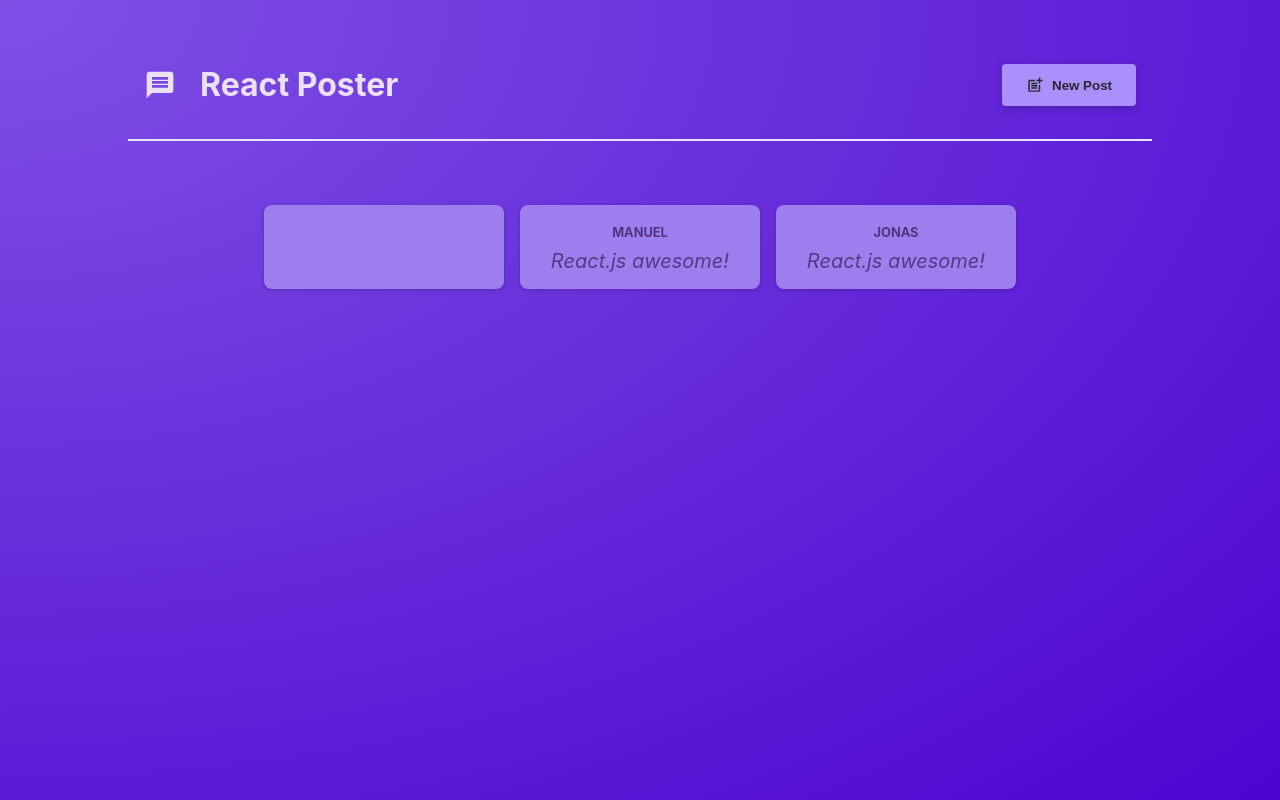
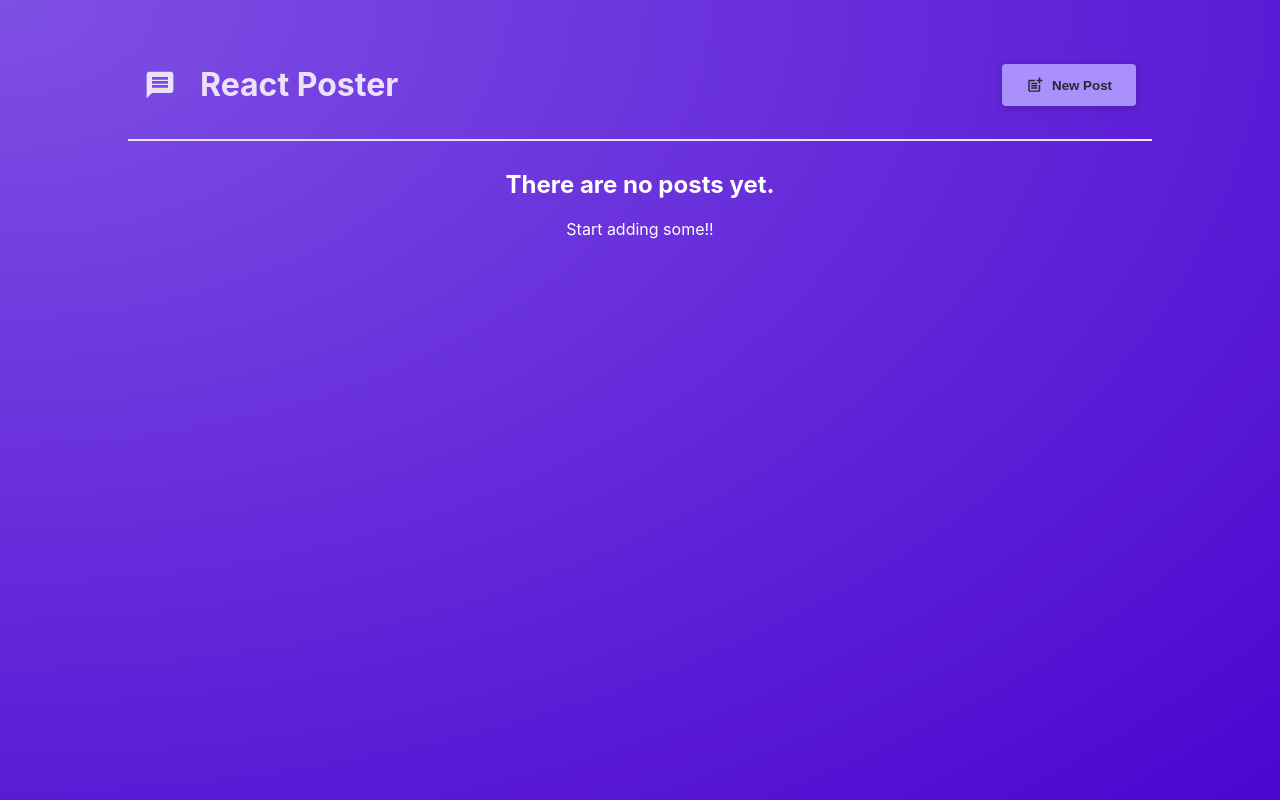
Before and after one commit to Abdelrahman-7z7/reactjs-recap-projects, a React (Vite) app: page / in a window 1280 px wide. Built offline with nearby package versions, Linux system fonts and the light colour scheme.

Commit message:
adding the functionality of creating and updating posts using useState array and handling the Post components by mapping - add the functionalities onStopPosting & onAddPost

```diff
--- a/src/components/PostList.jsx
+++ b/src/components/PostList.jsx
@@ -1,4 +1,4 @@
-import {useState} from 'react'
+import { useState } from 'react';
 
 import Post from './post';
 import NewPost from './NewPost';
@@ -8,23 +8,16 @@ import classes from './PostList.module.css'
 
 function PostList({isPosting, onStopPosting}){
 
-    //useState must have a default value which is the one between the (), and it could be any type of data
-        // useState returns an array, has exactly two element "stateData[0] = current state value", "stateData[1] = state updating function"
-        const [enteredBody, setEnteredBody] = useState('');
-        const [enteredAuthor, setEnteredAuthor] = useState('');
+    //state updating function for getting the new post from the NewPost file and map it to the postList
+    const [posts, setPosts] = useState([]);
 
-        function bodyChangeHandler(event){
-            //target refers to the textarea (the field itself)
-            // console.log(event.target.value)
-            setEnteredBody(event.target.value)
-        }
+    function addPostHandler(postData){
+        //add the new postData and then follow it with the rest of the existing post data
+        // setPosts([postData, ...posts]);
 
-        function authorChangeHandler(event){
-            //target refers to the textarea (the field itself)
-            // console.log(event.target.value)
-            setEnteredAuthor(event.target.value)
-        }
-
+        //a better way for updating the state since it is relying on previous states
+        setPosts((existingPosts) => [postData, ...existingPosts])
+    }
     return(
         // since NewPost now is a sibling of the list and it is out of order we cannot use it like that
         <>
@@ -39,18 +32,35 @@ function PostList({isPosting, onStopPosting}){
                 //instead of the previous approach
                 isPosting && (
                     <Model onClose={onStopPosting}>
-                        <NewPost onBodyChange={bodyChangeHandler} onAuthorChange={authorChangeHandler}/>
+                        {/* <NewPost onBodyChange={bodyChangeHandler} onAuthorChange={authorChangeHandler} onCancel={onStopPosting}/> */}
+                        <NewPost onCancel={onStopPosting} onAddPost={addPostHandler}/>
                     </Model>
                 )
             }
 
 
-            <ul className={classes.posts}>
                 {/* //notice that customized components are named with Alphabetic instead of lowercase letters <Post /> .... <div><div/> */}
-                <Post author={enteredAuthor} body={enteredBody} />
-                <Post author="Manuel" body="React.js awesome!" />
-                <Post author="Jonas" body="React.js awesome!" />
-            </ul>
+                {
+                    /* <Post author="Manuel" body="React.js awesome!" />
+                    <Post author="Jonas" body="React.js awesome!" /> */
+
+                    //adding posts conditionally
+                    posts.length > 0 && (
+                        <ul className={classes.posts}>
+                        {/* //adding the posts state by map function since it is an array taking into account that the each post must be executed as an <Post /> element
+                        //each element in react must have a unique key which is a built-in method that it works like a unique id for each element... post.body can be the prop.key but this is just for the demo */}
+                        {posts.map((post) => <Post key={post.body} author={post.author} body={post.body}></Post>)}
+                        </ul>
+                    )
+                }
+                {
+                    posts.length === 0 && (
+                        <div style={{textAlign:'center', color:'White'}}>
+                            <h2>There are no posts yet.</h2>
+                            <p>Start adding some!!</p>
+                        </div>
+                    )
+                }
         </>
     )
 }
```
